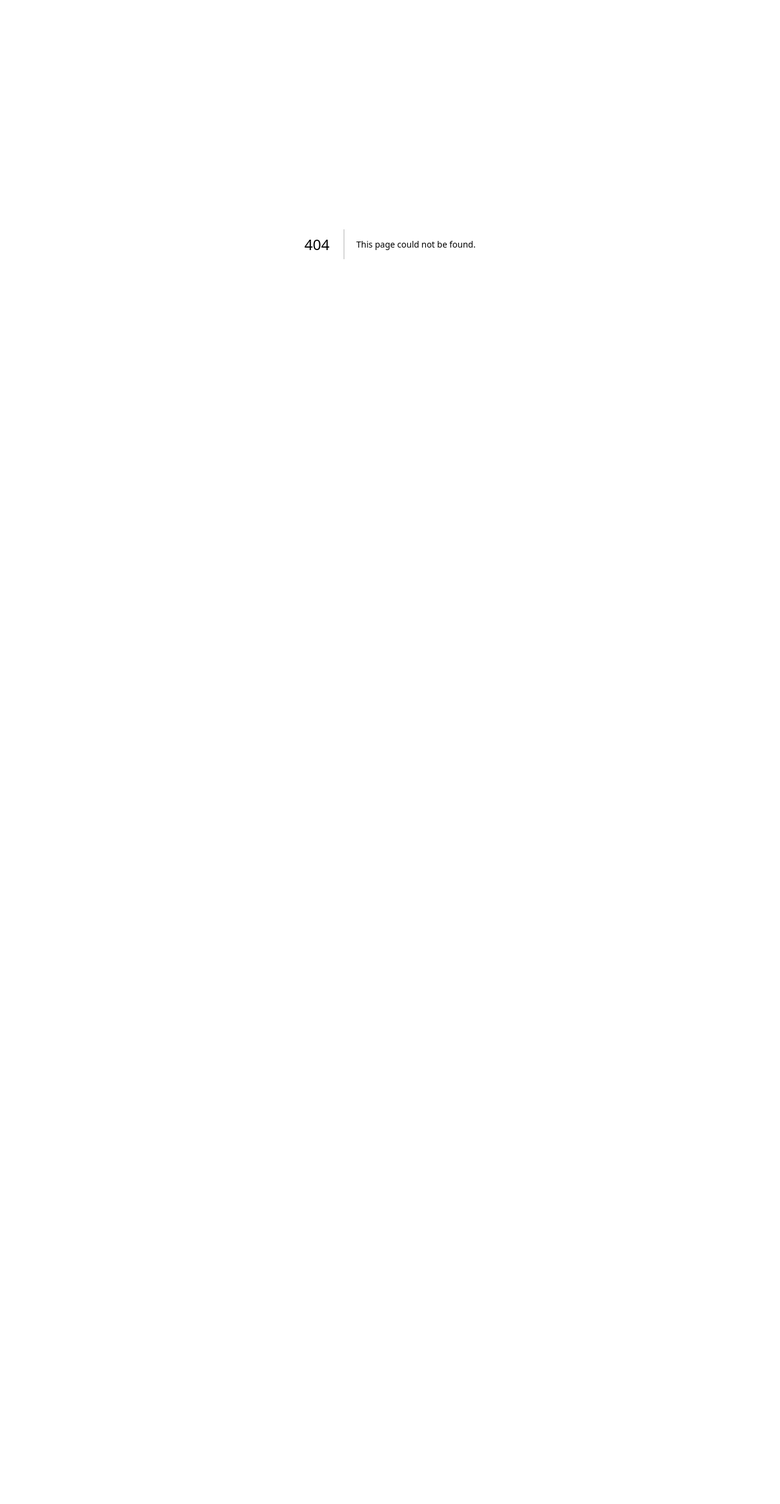
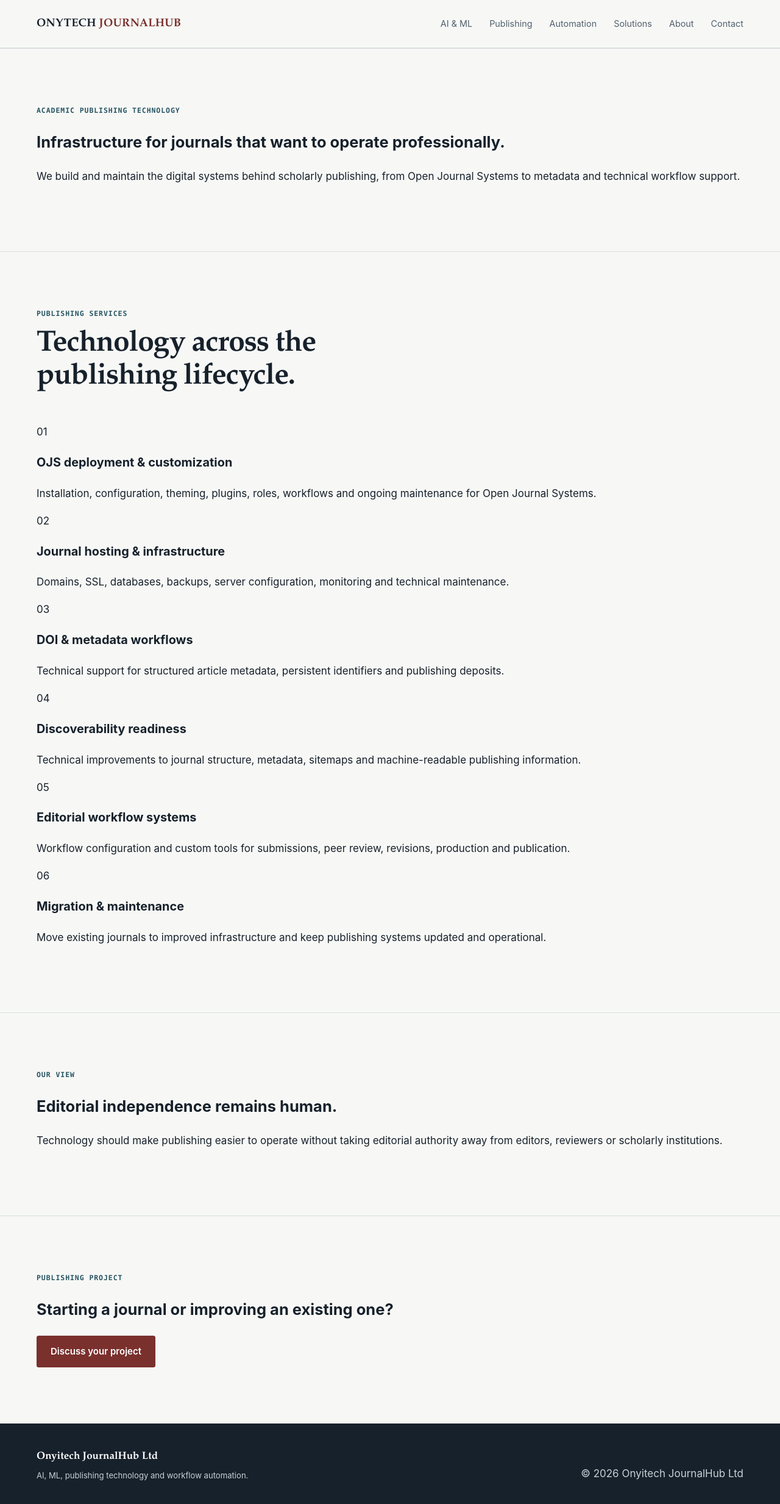
Before and after one commit to onyi4677/onyitechub.com, a Next.js app: page /publishing in a window 1280 px wide. Before the commit this address had no page. Shown: the top 2466 px of the page at 61% size. Before the commit the page ends 800 px from the top, so only its background shows below. Built offline with nearby package versions, Linux system fonts and the light colour scheme.

Commit message:
Add app/publishing/page.tsx for AI, ML and publishing site

```diff
--- /dev/null
+++ b/app/publishing/page.tsx
@@ -0,0 +1,29 @@
+import SiteHeader from "../components/SiteHeader";
+import SiteFooter from "../components/SiteFooter";
+
+export const metadata = {
+  title: "Publishing Technology | Onyitech JournalHub Ltd",
+  description: "OJS development, journal infrastructure, metadata and publishing workflow technology.",
+};
+
+export default function PublishingPage() {
+  return <><SiteHeader /><main className="detail-page">
+    <section className="detail-hero"><div className="wrap">
+      <p className="eyebrow">ACADEMIC PUBLISHING TECHNOLOGY</p>
+      <h1>Infrastructure for journals that want to operate professionally.</h1>
+      <p className="detail-lede">We build and maintain the digital systems behind scholarly publishing, from Open Journal Systems to metadata and technical workflow support.</p>
+    </div></section>
+    <section><div className="wrap"><div className="section-head"><div><p className="eyebrow">PUBLISHING SERVICES</p><h2>Technology across the publishing lifecycle.</h2></div></div>
+      <div className="feature-grid">
+        <article><span>01</span><h3>OJS deployment &amp; customization</h3><p>Installation, configuration, theming, plugins, roles, workflows and ongoing maintenance for Open Journal Systems.</p></article>
+        <article><span>02</span><h3>Journal hosting &amp; infrastructure</h3><p>Domains, SSL, databases, backups, server configuration, monitoring and technical maintenance.</p></article>
+        <article><span>03</span><h3>DOI &amp; metadata workflows</h3><p>Technical support for structured article metadata, persistent identifiers and publishing deposits.</p></article>
+        <article><span>04</span><h3>Discoverability readiness</h3><p>Technical improvements to journal structure, metadata, sitemaps and machine-readable publishing information.</p></article>
+        <article><span>05</span><h3>Editorial workflow systems</h3><p>Workflow configuration and custom tools for submissions, peer review, revisions, production and publication.</p></article>
+        <article><span>06</span><h3>Migration &amp; maintenance</h3><p>Move existing journals to improved infrastructure and keep publishing systems updated and operational.</p></article>
+      </div>
+    </div></section>
+    <section className="paper-panel"><div className="wrap two-column"><div><p className="eyebrow">OUR VIEW</p><h2>Editorial independence remains human.</h2></div><p>Technology should make publishing easier to operate without taking editorial authority away from editors, reviewers or scholarly institutions.</p></div></section>
+    <section><div className="wrap cta-band"><div><p className="eyebrow">PUBLISHING PROJECT</p><h2>Starting a journal or improving an existing one?</h2></div><a className="btn-primary" href="/contact">Discuss your project</a></div></section>
+  </main><SiteFooter /></>;
+}
```
